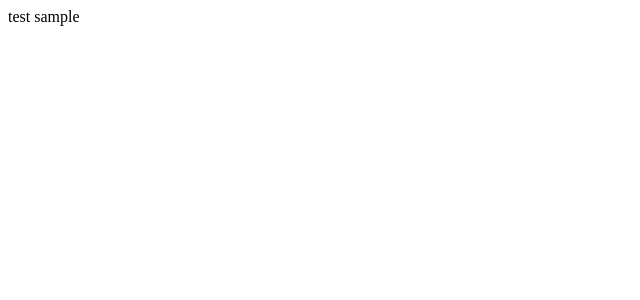
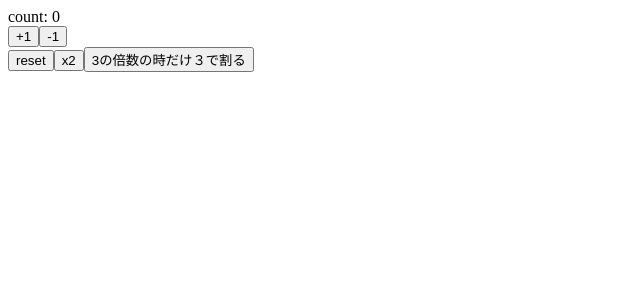
Before and after one commit to es0612/react-hooks-app, a React (Create React App) app: page / in a window 1280 px wide. Shown: the top 300 px of the page, without its empty margins (0-640 px from the left). Built offline with nearby package versions, Linux system fonts and the light colour scheme.

Commit message:
implement counter

```diff
--- a/src/App.js
+++ b/src/App.js
@@ -1,10 +1,30 @@
-import React from 'react';
+import React, { useState } from 'react';
 
 const App = () => {
+  const [count, setCount] = useState(0)
+
+  const increment = () => { setCount(count + 1) }
+  const decrement = () => { setCount(count - 1) }
+
+  const reset = () => { setCount(0) }
+  const x2 = () => { setCount(previous => previous * 2) }
+  const sprit3 = () => {
+    if (count % 3 === 0) {
+      setCount(count / 3)
+    }
+  }
+
   return (
-    <div>
-      test sample
-    </div>
+    <React.Fragment>
+      <div>count: {count}</div>
+      <div>
+        <button onClick={increment}>+1</button>
+        <button onClick={decrement}>-1</button>
+      </div>
+      <button onClick={reset}>reset</button>
+      <button onClick={x2}>x2</button>
+      <button onClick={sprit3}>3の倍数の時だけ３で割る</button>
+    </React.Fragment>
   )
 }
 
```
